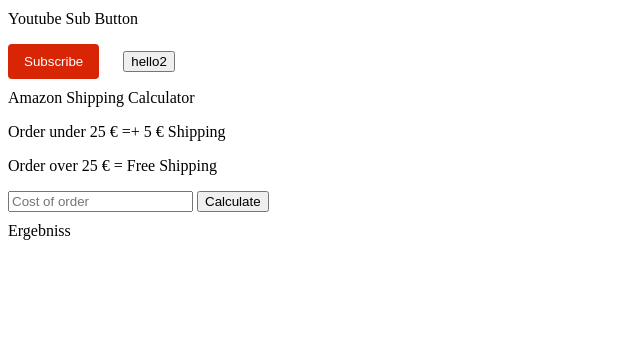
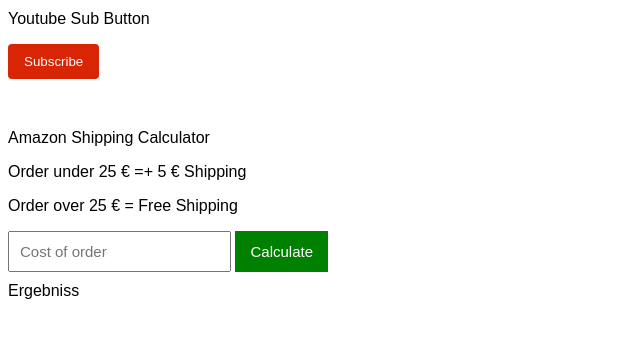
Before and after one commit to Bronad/PracticeFrontend, a plain HTML site: page Beginner_stuff/dom.html in a window 1280 px wide. Shown: the whole page, without its empty margins (0-640 px from the left). Drawn offline with Linux system fonts and the light colour scheme.

Commit message:
StyledDom

```diff
--- a/Beginner_stuff/dom.html
+++ b/Beginner_stuff/dom.html
@@ -8,6 +8,11 @@
 
 
    <style>
+
+        body{
+            font-family: Arial;
+        }
+
         p{
             margin-top: 10px;
         }
@@ -20,6 +25,7 @@
         padding-left: 16px;
         padding-right: 16px;
         margin-right: 20px;
+        margin-bottom: 40px;
         border-radius: 4px;
         margin-right: 20px;
         cursor: pointer;
@@ -39,6 +45,21 @@
             background-color: rgb(202, 202, 202);
             color: black;
         }
+
+        .cost-input{
+            font-size: 15px;
+            padding: 10px;
+        }
+
+        .calc-button{
+            background-color: green;
+            font-size: 15px;
+            color: white;
+            padding: 12px 15px;
+            border: none;
+            cursor: pointer;
+        }
+
    </style>
 
 </head>
@@ -49,9 +70,6 @@
         </p>
     <button onclick="subs();" class="js-sub-button sub">Subscribe</button>
 
-    <button class="Js-bla">
-        hello2
-    </button>
     <P>Amazon Shipping Calculator</P>
     <p>Order under 25 € =+ 5 € Shipping</p>
     <p>Order over 25 € = Free Shipping</p>
@@ -59,8 +77,8 @@
         if(event.key === 'Enter'){
             claculate();
         }
-    " placeholder="Cost of order" type="text" class="js-input">
-    <button onclick="claculate()">Calculate</button>
+    " placeholder="Cost of order" type="text" class="js-input cost-input">
+    <button onclick="claculate()" class="calc-button">Calculate</button>
     <p class="js-outcome"> Ergebniss</p>
     </div>
     <script>
```
